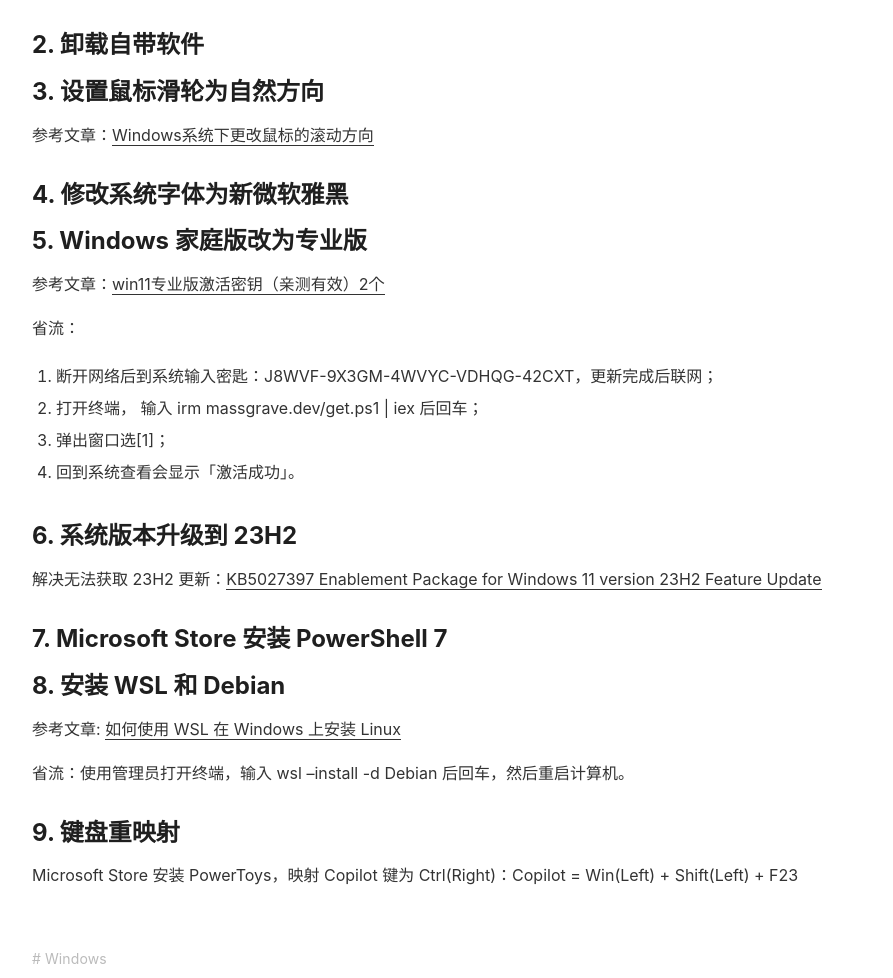
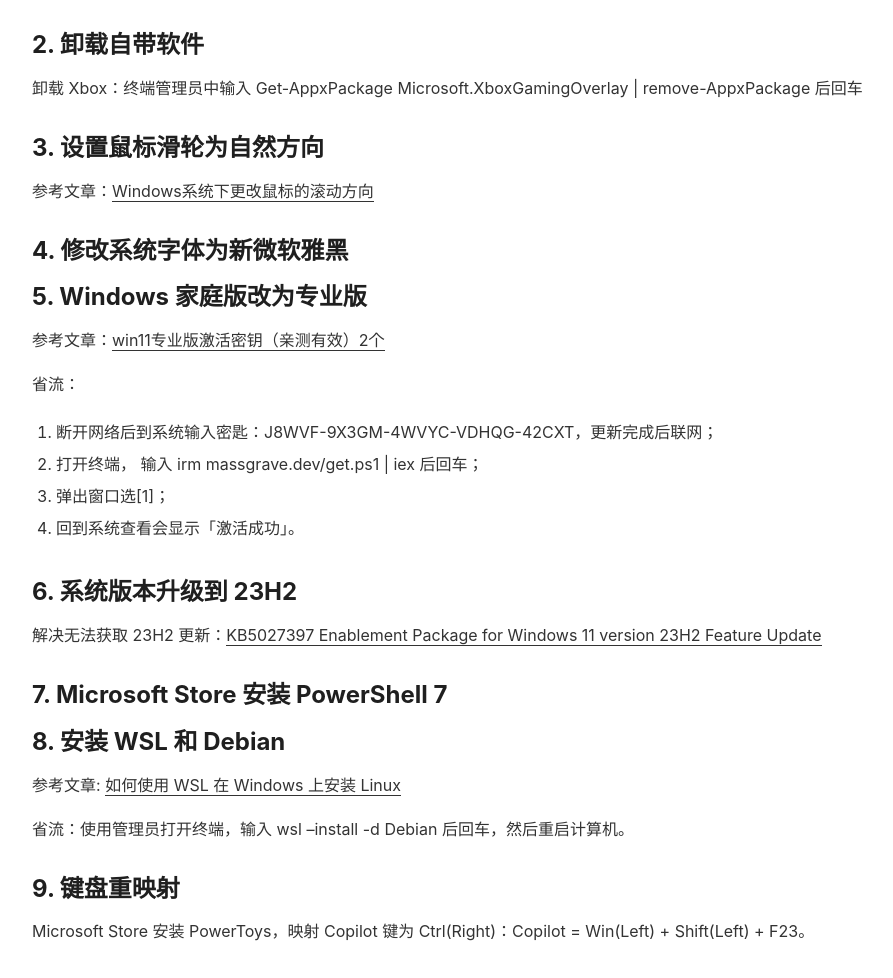
Before and after one commit to DJohnTrump/djohntrump.github.io, a plain HTML site: page 2024/07/13/new-windows/index.html in a window 1280 px wide. Shown: the part 529-1507 px from the top of the page, without its empty margins (172-1065 px from the left). Drawn offline with Linux system fonts and the light colour scheme.

Commit message:
Site updated: 2024-08-08 15:01:10

```diff
--- a/2024/07/13/new-windows/index.html
+++ b/2024/07/13/new-windows/index.html
@@ -47,7 +47,8 @@
 <li>使用上述命令后会重新启动，再进入联网界面后可以发现，右下角多了一个「我没有 Internet 连接」；</li>
 <li>点击它之后进入下图界面，再点击「继续执行受限设置」，就可以跳过联网激活，进行后续的设置。</li>
 </ol>
-<h3 id="2-卸载自带软件"><a href="#2-卸载自带软件" class="headerlink" title="2. 卸载自带软件"></a>2. 卸载自带软件</h3><h3 id="3-设置鼠标滑轮为自然方向"><a href="#3-设置鼠标滑轮为自然方向" class="headerlink" title="3. 设置鼠标滑轮为自然方向"></a>3. 设置鼠标滑轮为自然方向</h3><p>参考文章：<a target="_blank" rel="noopener" href="https://www.mspace.tech/tip/1457/">Windows系统下更改鼠标的滚动方向</a></p>
+<h3 id="2-卸载自带软件"><a href="#2-卸载自带软件" class="headerlink" title="2. 卸载自带软件"></a>2. 卸载自带软件</h3><p>卸载 Xbox：终端管理员中输入 Get-AppxPackage Microsoft.XboxGamingOverlay | remove-AppxPackage 后回车</p>
+<h3 id="3-设置鼠标滑轮为自然方向"><a href="#3-设置鼠标滑轮为自然方向" class="headerlink" title="3. 设置鼠标滑轮为自然方向"></a>3. 设置鼠标滑轮为自然方向</h3><p>参考文章：<a target="_blank" rel="noopener" href="https://www.mspace.tech/tip/1457/">Windows系统下更改鼠标的滚动方向</a></p>
 <h3 id="4-修改系统字体为新微软雅黑"><a href="#4-修改系统字体为新微软雅黑" class="headerlink" title="4. 修改系统字体为新微软雅黑"></a>4. 修改系统字体为新微软雅黑</h3><h3 id="5-Windows-家庭版改为专业版"><a href="#5-Windows-家庭版改为专业版" class="headerlink" title="5. Windows 家庭版改为专业版"></a>5. Windows 家庭版改为专业版</h3><p>参考文章：<a target="_blank" rel="noopener" href="https://zhuanlan.zhihu.com/p/637930518">win11专业版激活密钥（亲测有效）2个</a></p>
 <p>省流：</p>
 <ol>
@@ -59,7 +60,7 @@
 <h3 id="6-系统版本升级到-23H2"><a href="#6-系统版本升级到-23H2" class="headerlink" title="6. 系统版本升级到 23H2"></a>6. 系统版本升级到 23H2</h3><p>解决无法获取 23H2 更新：<a target="_blank" rel="noopener" href="https://www.elevenforum.com/t/kb5027397-enablement-package-for-windows-11-version-23h2-feature-update.19372/">KB5027397 Enablement Package for Windows 11 version 23H2 Feature Update</a></p>
 <h3 id="7-Microsoft-Store-安装-PowerShell-7"><a href="#7-Microsoft-Store-安装-PowerShell-7" class="headerlink" title="7. Microsoft Store 安装 PowerShell 7"></a>7. Microsoft Store 安装 PowerShell 7</h3><h3 id="8-安装-WSL-和-Debian"><a href="#8-安装-WSL-和-Debian" class="headerlink" title="8. 安装 WSL 和 Debian"></a>8. 安装 WSL 和 Debian</h3><p>参考文章: <a target="_blank" rel="noopener" href="https://learn.microsoft.com/zh-cn/windows/wsl/install">如何使用 WSL 在 Windows 上安装 Linux</a></p>
 <p>省流：使用管理员打开终端，输入 wsl –install -d Debian 后回车，然后重启计算机。</p>
-<h3 id="9-键盘重映射"><a href="#9-键盘重映射" class="headerlink" title="9. 键盘重映射"></a>9. 键盘重映射</h3><p>Microsoft Store 安装 PowerToys，映射 Copilot 键为 Ctrl(Right)：Copilot &#x3D; Win(Left) + Shift(Left) + F23</p>
+<h3 id="9-键盘重映射"><a href="#9-键盘重映射" class="headerlink" title="9. 键盘重映射"></a>9. 键盘重映射</h3><p>Microsoft Store 安装 PowerToys，映射 Copilot 键为 Ctrl(Right)：Copilot &#x3D; Win(Left) + Shift(Left) + F23。</p>
 
         </div>
 
```
Also changed, not shown: index.html (+1 -2 lines).
